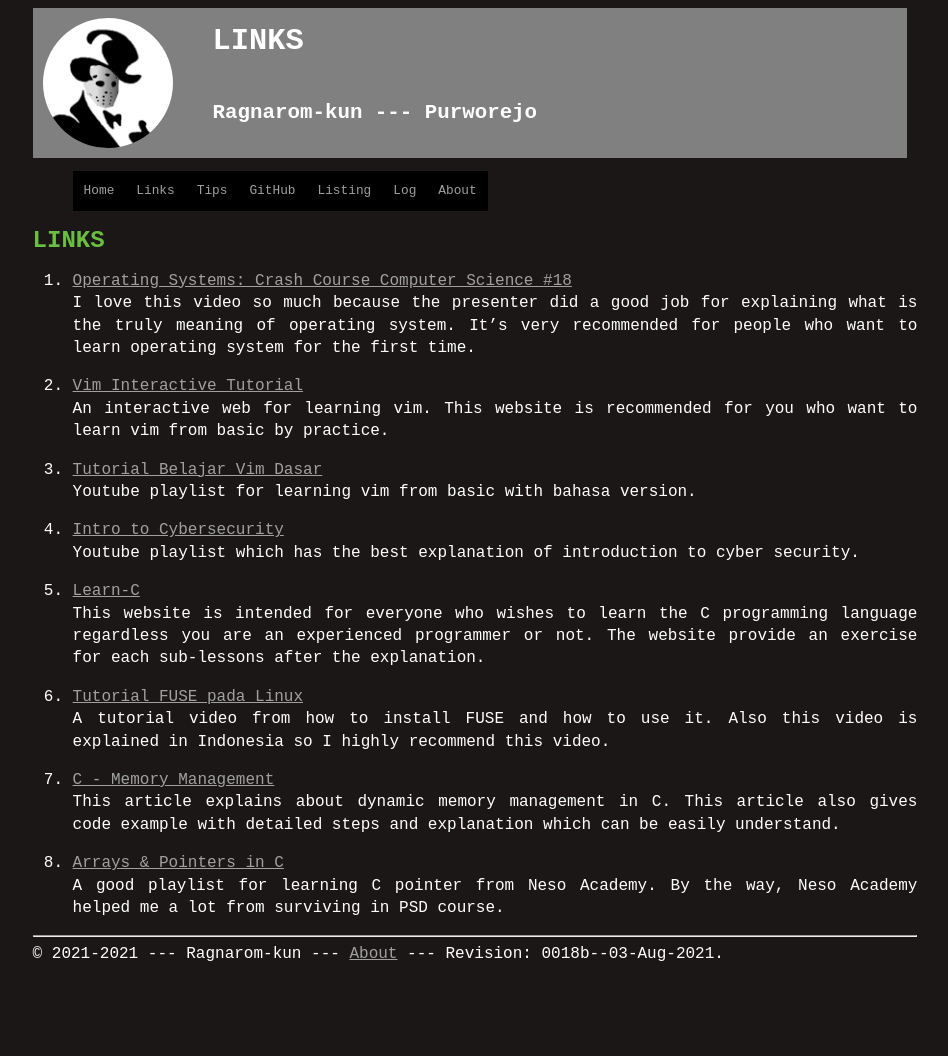
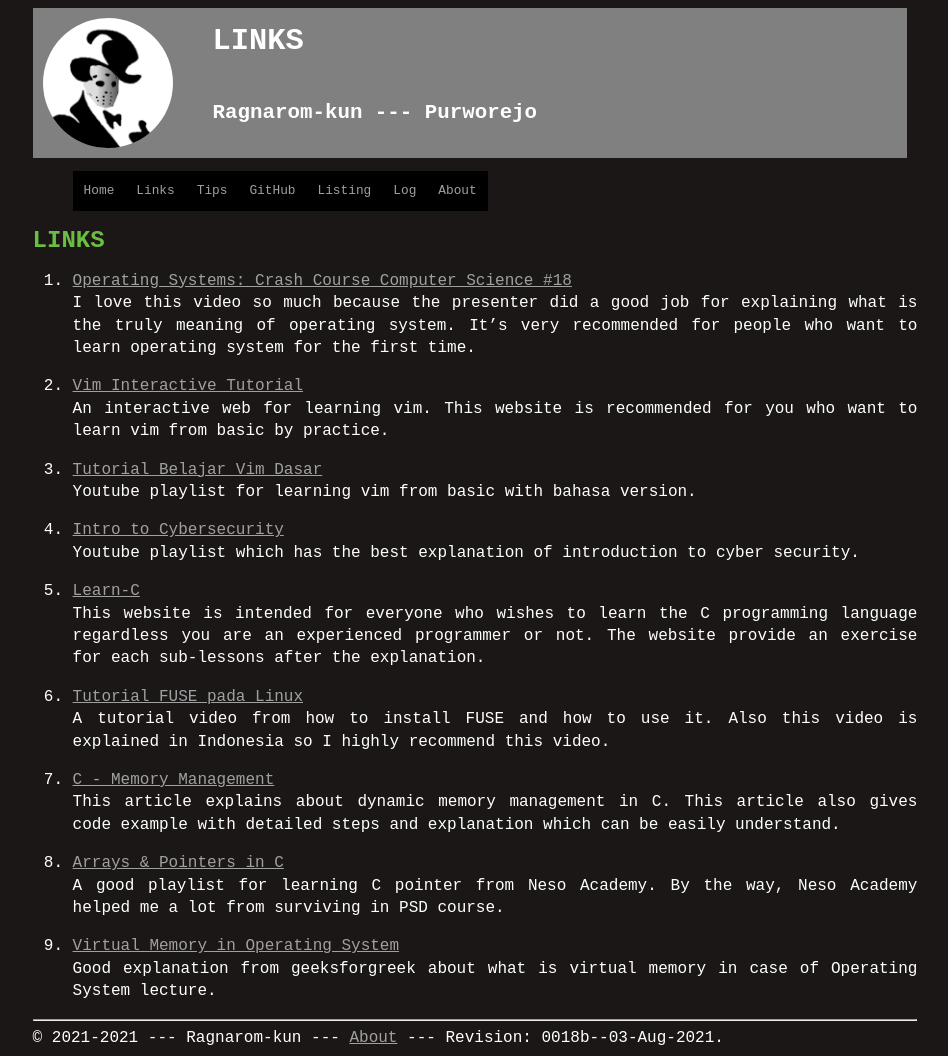
Before and after one commit to Ragnarom-kun/os212, a Jekyll site: the page built from links.md, in a window 1280 px wide. Shown: the whole page, without its empty margins (165-1113 px from the left). Built offline with Jekyll 4.4.1, drawn with Linux system fonts in a browser that asks for light colours; our own code applies the rules of GitHub Pages for plain Markdown files; before the commit the page ends 973 px from its top, so only the background shows below that.

Commit message:
OS212 Ragnarom-kun

```diff
--- a/links.md
+++ b/links.md
@@ -26,3 +26,6 @@ This article explains about dynamic memory management in C. This article also gi
 
 8. [Arrays & Pointers in C](https://youtube.com/playlist?list=PLBlnK6fEyqRjoG6aJ4FvFU1tlXbjLBiOP)<br>
 A good playlist for learning C pointer from Neso Academy. By the way, Neso Academy helped me a lot from surviving in PSD course.
+
+9. [Virtual Memory in Operating System](https://www.geeksforgeeks.org/virtual-memory-in-operating-system/)<br>
+Good explanation from geeksforgreek about what is virtual memory in case of Operating System lecture.
```
